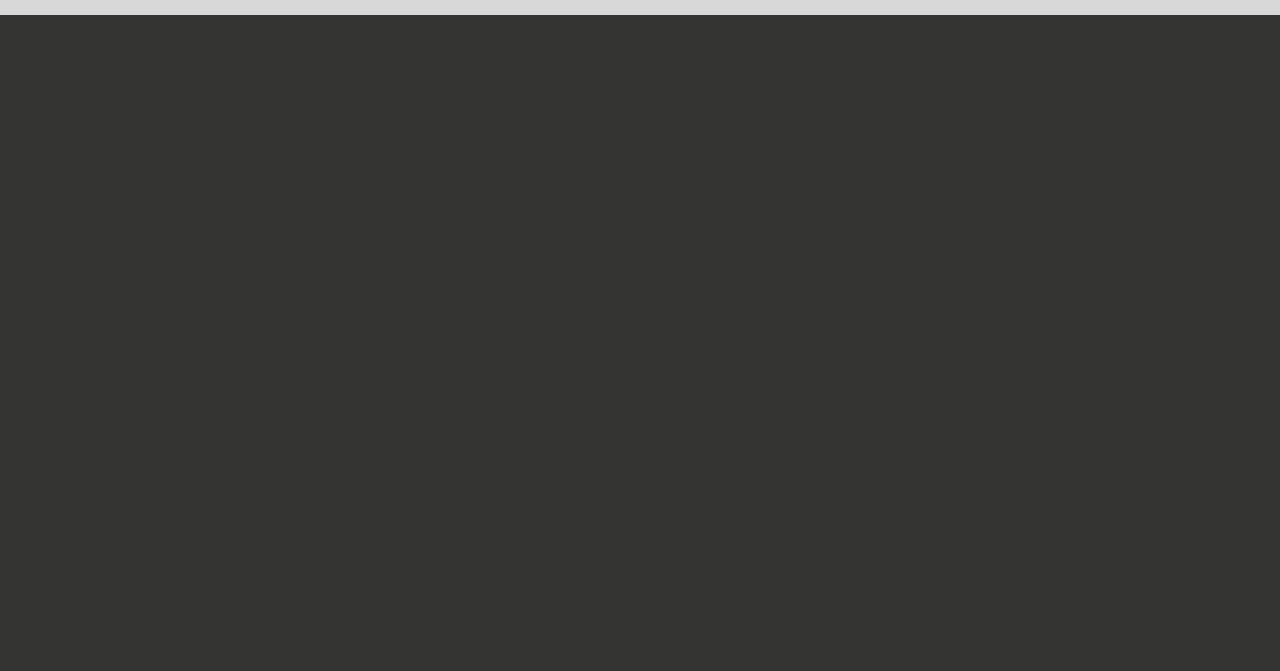
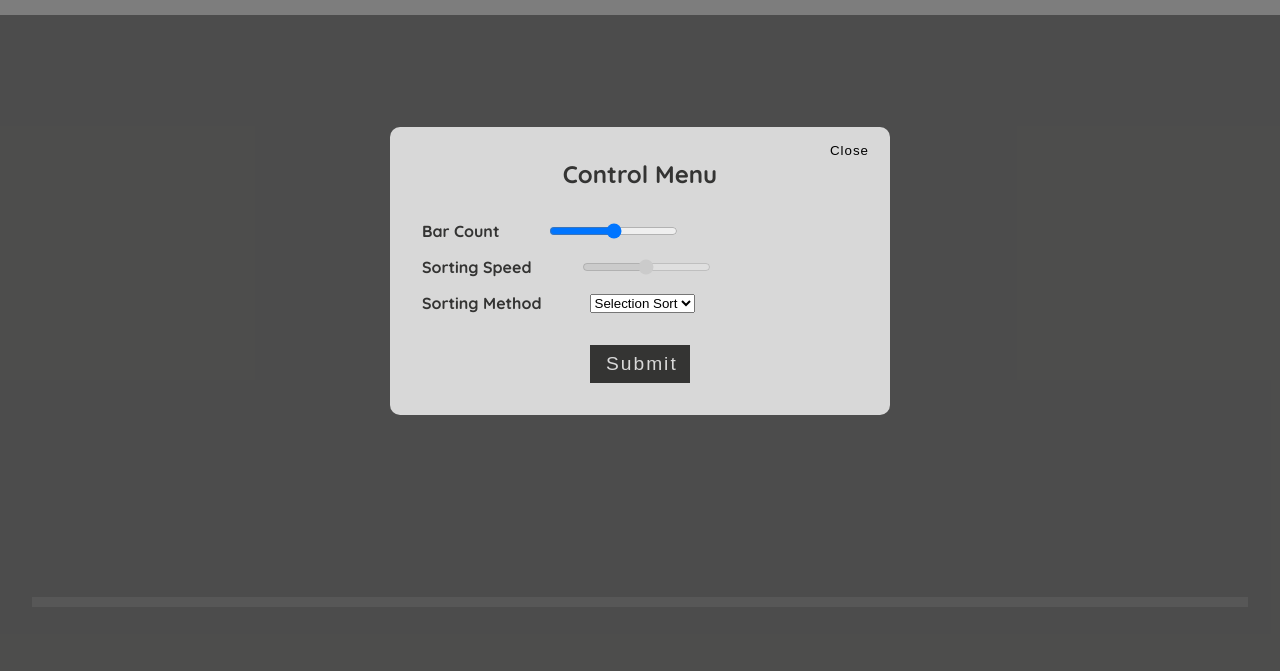
Before and after one commit to 0xharshrastogi/Algo-Visualizer-2, a plain HTML site: page index.html in a window 1280 px wide. Shown: the part 129-800 px from the top of the page. Drawn offline with Linux system fonts and the light colour scheme.

Commit message:
Model Box Added
Most Of UI Is Completed Still Slider Have To Work On

```diff
--- a/app/sass/basic/button/_button.sass
+++ b/app/sass/basic/button/_button.sass
@@ -7,7 +7,7 @@
 
     max-width: 10rem
     width: 100px
-    box-shadow: 1px 0px 7px 1px #00000070
+    // box-shadow: 1px 0px 7px 1px #00000070
 
     font-size: 1.2rem
 
@@ -17,8 +17,9 @@
 
     cursor: pointer
 
-    transition: all 100ms cubic-bezier(0.4, 0, 1, 1)
+    transform: scale(1)
+
+    transition: transform 300ms linear
 
     &:hover
         transform: scale(0.97)
-        box-shadow: 1px 0px 3px 1px #00000070
--- /dev/null
+++ b/app/sass/component/bar-container/_bar-wrapper.sass
@@ -0,0 +1,6 @@
+.bar-container
+    // background-color: red
+
+    height: 70vh
+
+    border-bottom: 10px solid $fade-black-light
--- a/app/sass/component/body/_body.sass
+++ b/app/sass/component/body/_body.sass
@@ -1,5 +1,5 @@
 body
-    overflow: hidden
+    // overflow: hidden
 
     height: 100vh
 
@@ -8,3 +8,5 @@ body
     color: $dull-white
 
     font-family: $QuickSand
+
+    position: relative
--- /dev/null
+++ b/app/sass/component/form/_form.sass
@@ -0,0 +1,28 @@
+.form
+    display: flex
+    flex-direction: column
+    justify-content: space-between
+    gap: 1rem
+    // background: red
+.field-wrapper
+    display: flex
+    align-items: center
+    label
+        display: inline-block
+        margin-right: 3rem
+#close-model
+    position: absolute
+    top: 15px
+    right: 15px
+
+    border: none
+    background: none
+
+    transform: scale(1)
+    transition: all 200ms
+    letter-spacing: 1px
+    cursor: pointer
+    outline: none
+    &:hover
+        letter-spacing: 3px
+        transform: scale(1.2)
--- a/app/sass/component/main.sass
+++ b/app/sass/component/main.sass
@@ -1,3 +1,6 @@
 @import ../variable/_variable
 @import body/_body
 @import body/navigation/_navigation
+@import bar-container/bar-wrapper
+@import model/_model
+@import form/_form
--- /dev/null
+++ b/app/sass/component/model/_model.sass
@@ -0,0 +1,33 @@
+.model
+    height: 100vh
+    width: 100vw
+
+    background-color: transparentize($fade-black-light, 0.3)
+
+    position: absolute
+    top: 0
+    left: 0
+
+    display: flex
+    align-items: center
+    justify-content: center
+
+    &__box
+        // height: 60vh
+        width: 500px
+        // width: 60vw
+
+        border-radius: 10px
+
+        color: $fade-black
+
+        background-color: $dull-white
+
+        display: grid
+
+        position: relative
+
+        grid-template-rows: auto 1fr auto
+
+    h2
+        text-align: center
--- a/app/sass/normalise/normalise.sass
+++ b/app/sass/normalise/normalise.sass
@@ -1,4 +1,4 @@
-html, body, div, h1, h2, h3, h4, h5, h6, section, main, article, table, nav
+html, body, div, h1, h2, h3, h4, h5, h6, section, main, article, table, nav, p
     margin: 0
     padding: 0
     box-sizing: border-box
--- a/index.html
+++ b/index.html
@@ -17,7 +17,7 @@
 
 <body class="">
     <main>
-        <nav class="navbar p-2">
+        <nav class="navbar p-2 mb-2">
             <div class="navbar__logo">
                 <span>
                     Algo
@@ -38,7 +38,70 @@
                 </button>
             </section>
         </nav>
+
+        <section class="bar-container m-2">
+        </section>
     </main>
+
+
+    <!-- //model -->
+
+    <section class="model">
+        <section class="model__box">
+            <h2 class="m-2">
+                Control Menu
+            </h2>
+
+            <div class="model__control m-2 mt-0">
+                <form class="form">
+                    <div class="field-wrapper">
+                        <label for="barCount">
+                            <strong>Bar Count</strong>
+                        </label>
+
+                        <input type="range" min="5" max="1000" val="5">
+                    </div>
+
+                    <div class="field-wrapper">
+                        <label for="sortingSpeed">
+                            <strong>Sorting Speed</strong>
+                        </label>
+
+                        <input type="range" disabled>
+                    </div>
+
+                    <div class="field-wrapper">
+                        <label for="sortingSpeed">
+                            <strong>Sorting Method</strong>
+                        </label>
+
+                        <select name="sortingMethod" id="">
+                            <option value="Selection Sort">
+                                Selection Sort
+                            </option>
+
+                            <option value="Merge Sort">
+                                Merge Sort
+                            </option>
+                        </select>
+
+
+                    </div>
+
+                </form>
+            </div>
+
+            <div class="mb-2" style="display: flex; align-items: center; justify-content: center;">
+                <button class="btn">
+                    Submit
+                </button>
+            </div>
+
+            <button id="close-model">
+                Close
+            </button>
+        </section>
+    </section>
 </body>
 
 </html>
```
Also changed, not shown: app/css/basic.css, app/css/main.css, app/css/normalise.css.
